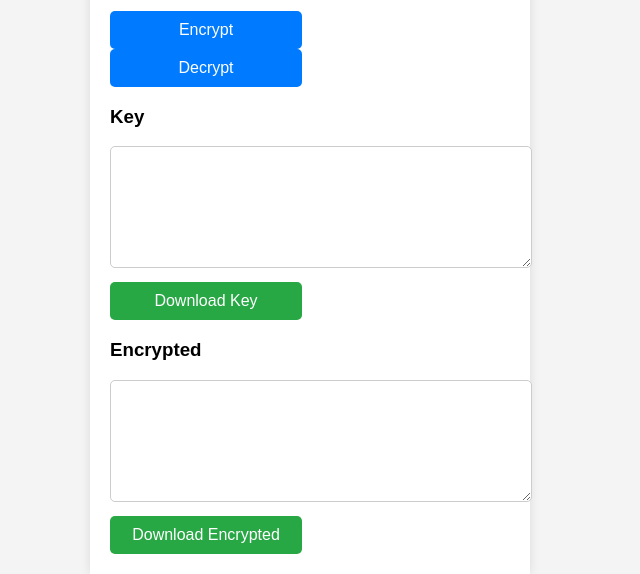
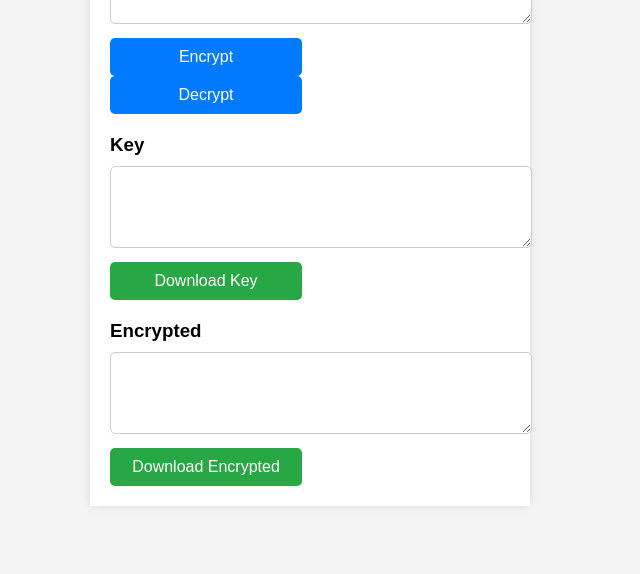
Before and after one commit to Alighandchi/password-encryptor, a plain HTML site: page index.html in a window 1280 px wide. Shown: the part 244-818 px from the top of the page, without its empty margins (330-970 px from the left). Drawn offline with Linux system fonts and the light colour scheme.

Commit message:
Update style.css

```diff
--- a/style.css
+++ b/style.css
@@ -17,7 +17,7 @@ body {
 
 textarea {
     width: 100%;
-    height: 100px;
+    height: 60px;
     margin-bottom: 10px;
     padding: 10px;
     font-size: 16px;
@@ -50,3 +50,11 @@ button:last-child {
 button:last-child:hover {
     background-color: #218838;
 }
+
+.output-section {
+    margin-top: 20px;
+}
+
+h3 {
+    margin: 10px 0;
+}
```
